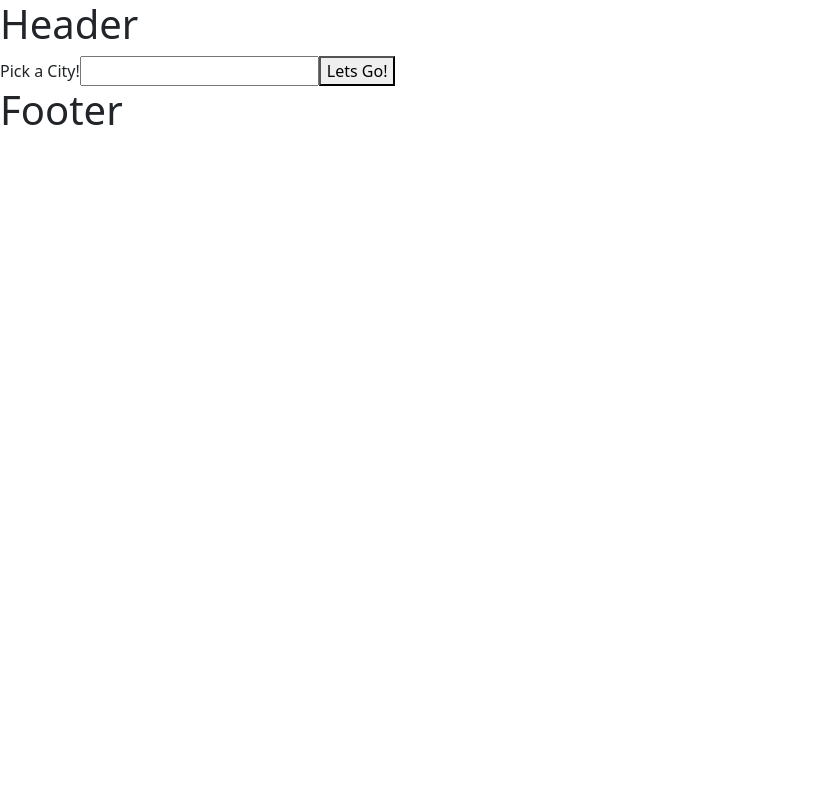
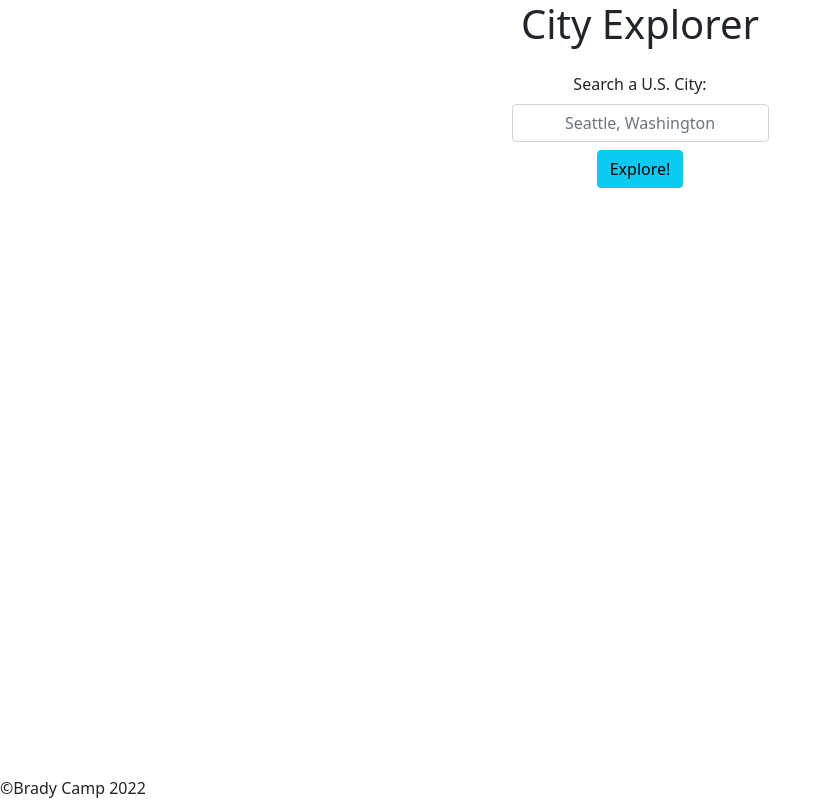
Before and after one commit to bradyjcamp/city-explorer, a React (Create React App) app: page / in a window 1280 px wide. Shown: the whole page, without its empty margins (0-831 px from the left). Built offline with nearby package versions, Linux system fonts and the light colour scheme.

Commit message:
added form

```diff
--- a/package.json
+++ b/package.json
@@ -6,6 +6,7 @@
     "@testing-library/jest-dom": "^5.16.2",
     "@testing-library/react": "^12.1.3",
     "@testing-library/user-event": "^13.5.0",
+    "axios": "^0.26.0",
     "bootstrap": "^5.1.3",
     "react": "^17.0.2",
     "react-bootstrap": "^2.1.2",
--- a/src/Footer.js
+++ b/src/Footer.js
@@ -3,11 +3,9 @@ import React from "react";
 class Footer extends React.Component {
   render() {
     return (
-      <>
-        <footer>
-          <h1>Footer</h1>
+        <footer style={{position: "absolute", bottom: 0,}}>
+          &copy;Brady Camp 2022
         </footer>
-      </>
     );
   }
 }
--- a/src/Header.js
+++ b/src/Header.js
@@ -4,8 +4,8 @@ class Header extends React.Component {
   render() {
     return (
       <>
-        <header>
-          <h1>Header</h1>
+        <header className="text-center mb-4">
+          <h1>City Explorer</h1>
         </header>
       </>
     );
--- a/src/Main.js
+++ b/src/Main.js
@@ -1,30 +1,53 @@
 import React from "react";
+import axios from "axios";
+import { Form, Button } from "react-bootstrap"
 
 class Main extends React.Component {
   constructor(props) {
     super(props);
     this.state = {
-      city: "",
+      city: '',
+      cityData: {}
     };
   }
 
   handleCityInput = (e) => {
+    e.preventDefault();
     this.setState({
       city: e.target.value,
     });
   };
 
+  getCityData = async (e) => {
+    e.preventDefault();
+    let cityData = await axios.get(`https://us1.locationiq.com/v1/search.php?key=${process.env.REACT_APP_LOCATIONIQ_API_KEY}&q=${this.state.city}&format=json`);
+    this.setState({
+      cityData: cityData.data
+    })
+
+    // console.log(this.state.cityData[0].display_name);
+  }
+
   render() {
-    //console.log('app state: ', this.state)
+    // console.log('app state: ', this.state)
     return (
       <>
-        <form>
-          <label>
-            Pick a City!
-            <input type="text" onInput={this.handleCityInput} />
-          </label>
-          <button>Lets Go!</button>
-        </form>
+      <main className="text-center">
+        <Form style={{width: "max-content", margin: "auto"}}onSubmit={this.getCityData}>
+          <Form.Label>
+            Search a U.S. City:
+          </Form.Label>
+            <Form.Control className="text-center mb-2" type="text" placeholder="Seattle, Washington" onInput={this.handleCityInput} />
+          <Button variant="info" type="submit">Explore!</Button>
+        </Form>
+          {
+            this.state.cityData.length > 0 &&
+            <p> Location Name and Coordinates: {this.state.cityData[0].display_name},
+            ({this.state.cityData[0].lat},
+            {this.state.cityData[0].lon})</p>
+          }
+
+        </main>
       </>
     );
   }
```
Also changed, not shown: 2 other files (tests, documents, lock files or other folders).
